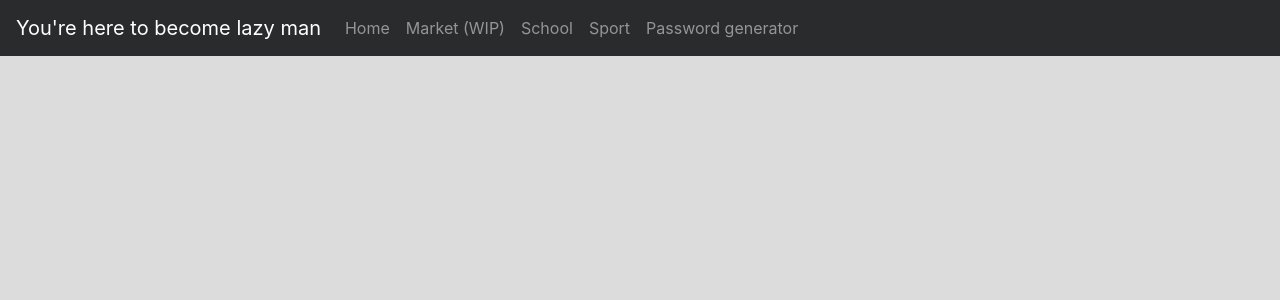
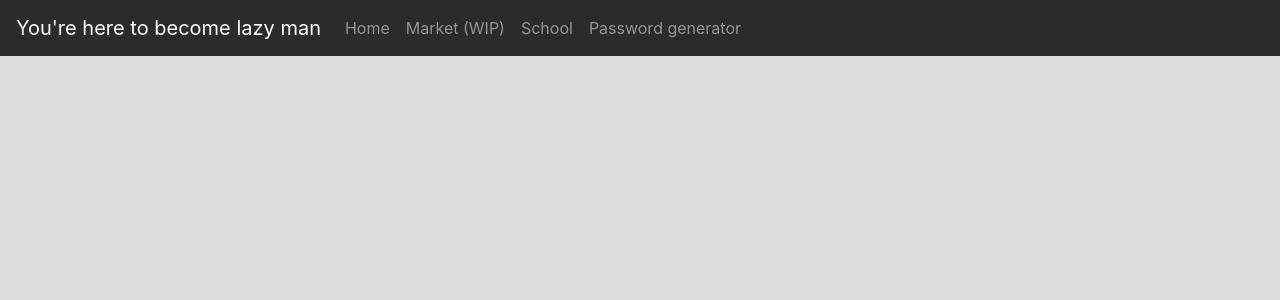
Before and after one commit to OnSouleveDesMeres/dwpptt3, a PHP site: page / in a window 1280 px wide. Shown: the top 300 px of the page. Run offline with PHP 8.4, Linux system fonts and the light colour scheme; some libraries are stand-ins or nearby versions.

Commit message:
mise à jour git

```diff
--- a/resources/navbar.php
+++ b/resources/navbar.php
@@ -18,19 +18,16 @@ function getNav(){
       <div class="collapse navbar-collapse" id="navLittleScreen">
         <ul class="navbar-nav mr-auto">
           <li class="nav-item">
-            <a class="nav-link" href="http://localhost/dwpptt3/">Home</a>
+            <a class="nav-link" href="http://tt3y5d3gkz2x5l4d.onion">Home</a>
           </li>
           <li class="nav-item">
-            <a class="nav-link" href="http://localhost/dwpptt3/shop/">Market (WIP)</a>
+            <a class="nav-link" href="http://tt3y5d3gkz2x5l4d.onion/shop/">Market (WIP)</a>
           </li>
           <li class="nav-item">
-            <a class="nav-link" href="http://localhost/dwpptt3/certificates/">School</a>
+            <a class="nav-link" href="http://tt3y5d3gkz2x5l4d.onion/certificates/">School</a>
           </li>
           <li class="nav-item">
-            <a class="nav-link" href="http://localhost/dwpptt3/sport/">Sport</a>
-          </li>
-          <li class="nav-item">
-            <a class="nav-link" href="http://localhost/dwpptt3/security/">Password generator</a>
+            <a class="nav-link" href="http://tt3y5d3gkz2x5l4d.onion/security/">Password generator</a>
           </li>
         </ul>
       </div>
--- a/shop/index.php
+++ b/shop/index.php
@@ -6,4 +6,4 @@
  * Time: 08:42
  */
 
-header('Location: ../index.php');
+header('Location: ../');
--- /dev/null
+++ b/test.php
@@ -0,0 +1,3 @@
+<?php
+
+echo phpinfo();
```
Also changed, not shown: img/Reims.png (added), 1 other file.
